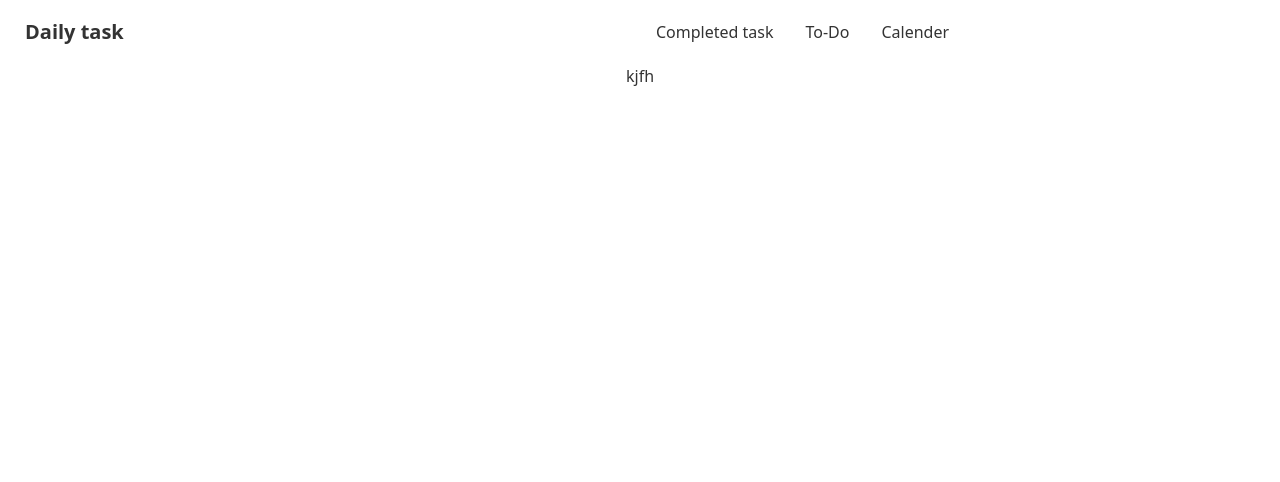
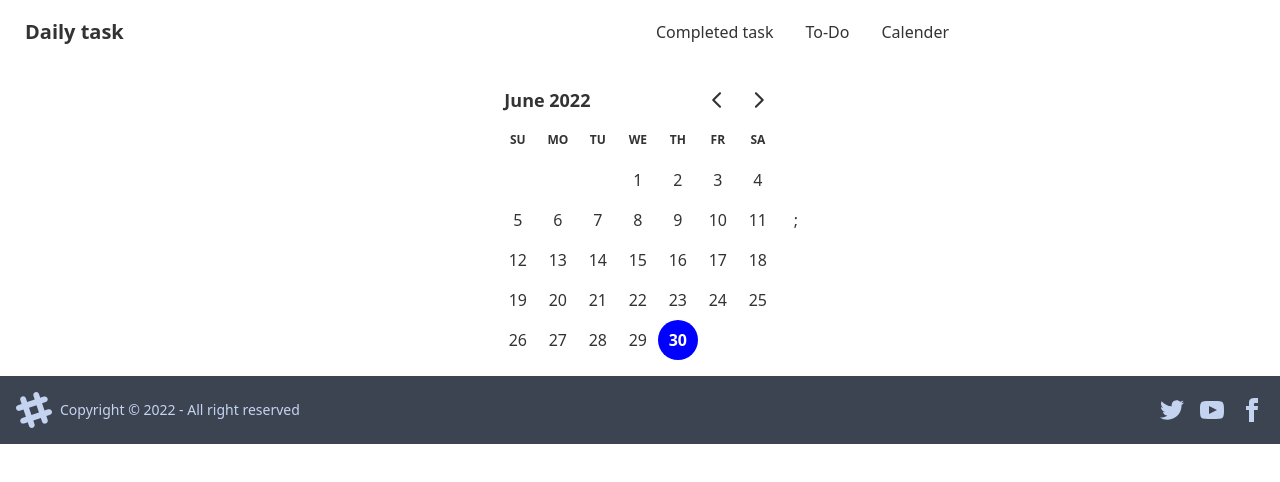
Before and after one commit to muzahid37/daily-task-client, a React (Create React App) app: page /calender in a window 1280 px wide. Shown: the top 482 px of the page. Built offline with nearby package versions, Linux system fonts and the light colour scheme.

Commit message:
calander added

```diff
--- a/package.json
+++ b/package.json
@@ -7,7 +7,9 @@
     "@testing-library/react": "^13.3.0",
     "@testing-library/user-event": "^13.5.0",
     "daisyui": "^2.17.0",
+    "date-fns": "^2.28.0",
     "react": "^18.2.0",
+    "react-day-picker": "^8.0.7",
     "react-dom": "^18.2.0",
     "react-router-dom": "^6.3.0",
     "react-scripts": "5.0.1",
--- a/src/App.js
+++ b/src/App.js
@@ -5,6 +5,7 @@
 import CompletedTask from './Components/Pages/CompletedTask';
 import ToDo from './Components/Pages/ToDo';
 import Calander from './Components/Pages/Calander';
+import Footer from './Components/Sheared/Footer';
 
 function App() {
   return (
@@ -15,6 +16,7 @@
         <Route path="toDo" element={<ToDo />} />
         <Route path="calender" element={<Calander />} />
       </Routes>
+      <Footer></Footer>
     </div>
   )
 }
--- a/src/Components/Pages/Calander.js
+++ b/src/Components/Pages/Calander.js
@@ -1,9 +1,18 @@
-import React from 'react';
+import React, { useState } from 'react';
+import { DayPicker } from 'react-day-picker';
+import 'react-day-picker/dist/style.css';
+
 
 const Calander = () => {
+    const [newDate, setNewdate] =useState(new Date());
+
     return (
-        <div>
-            <h2>kjfh</h2>
+        <div className='flex items-center justify-center'>
+        <DayPicker
+         mode="single"
+         selected={newDate}
+         onSelect={setNewdate}
+        />;
         </div>
     );
 };
--- /dev/null
+++ b/src/Components/Sheared/Footer.js
@@ -0,0 +1,61 @@
+import React from "react";
+
+const Footer = () => {
+  return (
+    <div>
+      <footer class="footer items-center p-4 bg-neutral text-neutral-content">
+        <div class="items-center grid-flow-col">
+          <svg
+            width="36"
+            height="36"
+            viewBox="0 0 24 24"
+            xmlns="http://www.w3.org/2000/svg"
+            fill-rule="evenodd"
+            clip-rule="evenodd"
+            class="fill-current"
+          >
+            <path d="M22.672 15.226l-2.432.811.841 2.515c.33 1.019-.209 2.127-1.23 2.456-1.15.325-2.148-.321-2.463-1.226l-.84-2.518-5.013 1.677.84 2.517c.391 1.203-.434 2.542-1.831 2.542-.88 0-1.601-.564-1.86-1.314l-.842-2.516-2.431.809c-1.135.328-2.145-.317-2.463-1.229-.329-1.018.211-2.127 1.231-2.456l2.432-.809-1.621-4.823-2.432.808c-1.355.384-2.558-.59-2.558-1.839 0-.817.509-1.582 1.327-1.846l2.433-.809-.842-2.515c-.33-1.02.211-2.129 1.232-2.458 1.02-.329 2.13.209 2.461 1.229l.842 2.515 5.011-1.677-.839-2.517c-.403-1.238.484-2.553 1.843-2.553.819 0 1.585.509 1.85 1.326l.841 2.517 2.431-.81c1.02-.33 2.131.211 2.461 1.229.332 1.018-.21 2.126-1.23 2.456l-2.433.809 1.622 4.823 2.433-.809c1.242-.401 2.557.484 2.557 1.838 0 .819-.51 1.583-1.328 1.847m-8.992-6.428l-5.01 1.675 1.619 4.828 5.011-1.674-1.62-4.829z"></path>
+          </svg>
+          <p>Copyright © 2022 - All right reserved</p>
+        </div>
+        <div class="grid-flow-col gap-4 md:place-self-center md:justify-self-end">
+          <a>
+            <svg
+              xmlns="http://www.w3.org/2000/svg"
+              width="24"
+              height="24"
+              viewBox="0 0 24 24"
+              class="fill-current"
+            >
+              <path d="M24 4.557c-.883.392-1.832.656-2.828.775 1.017-.609 1.798-1.574 2.165-2.724-.951.564-2.005.974-3.127 1.195-.897-.957-2.178-1.555-3.594-1.555-3.179 0-5.515 2.966-4.797 6.045-4.091-.205-7.719-2.165-10.148-5.144-1.29 2.213-.669 5.108 1.523 6.574-.806-.026-1.566-.247-2.229-.616-.054 2.281 1.581 4.415 3.949 4.89-.693.188-1.452.232-2.224.084.626 1.956 2.444 3.379 4.6 3.419-2.07 1.623-4.678 2.348-7.29 2.04 2.179 1.397 4.768 2.212 7.548 2.212 9.142 0 14.307-7.721 13.995-14.646.962-.695 1.797-1.562 2.457-2.549z"></path>
+            </svg>
+          </a>
+          <a>
+            <svg
+              xmlns="http://www.w3.org/2000/svg"
+              width="24"
+              height="24"
+              viewBox="0 0 24 24"
+              class="fill-current"
+            >
+              <path d="M19.615 3.184c-3.604-.246-11.631-.245-15.23 0-3.897.266-4.356 2.62-4.385 8.816.029 6.185.484 8.549 4.385 8.816 3.6.245 11.626.246 15.23 0 3.897-.266 4.356-2.62 4.385-8.816-.029-6.185-.484-8.549-4.385-8.816zm-10.615 12.816v-8l8 3.993-8 4.007z"></path>
+            </svg>
+          </a>
+          <a>
+            <svg
+              xmlns="http://www.w3.org/2000/svg"
+              width="24"
+              height="24"
+              viewBox="0 0 24 24"
+              class="fill-current"
+            >
+              <path d="M9 8h-3v4h3v12h5v-12h3.642l.358-4h-4v-1.667c0-.955.192-1.333 1.115-1.333h2.885v-5h-3.808c-3.596 0-5.192 1.583-5.192 4.615v3.385z"></path>
+            </svg>
+          </a>
+        </div>
+      </footer>
+    </div>
+  );
+};
+
+export default Footer;
```
Also changed, not shown: 1 other file (tests, documents, lock files or other folders).
